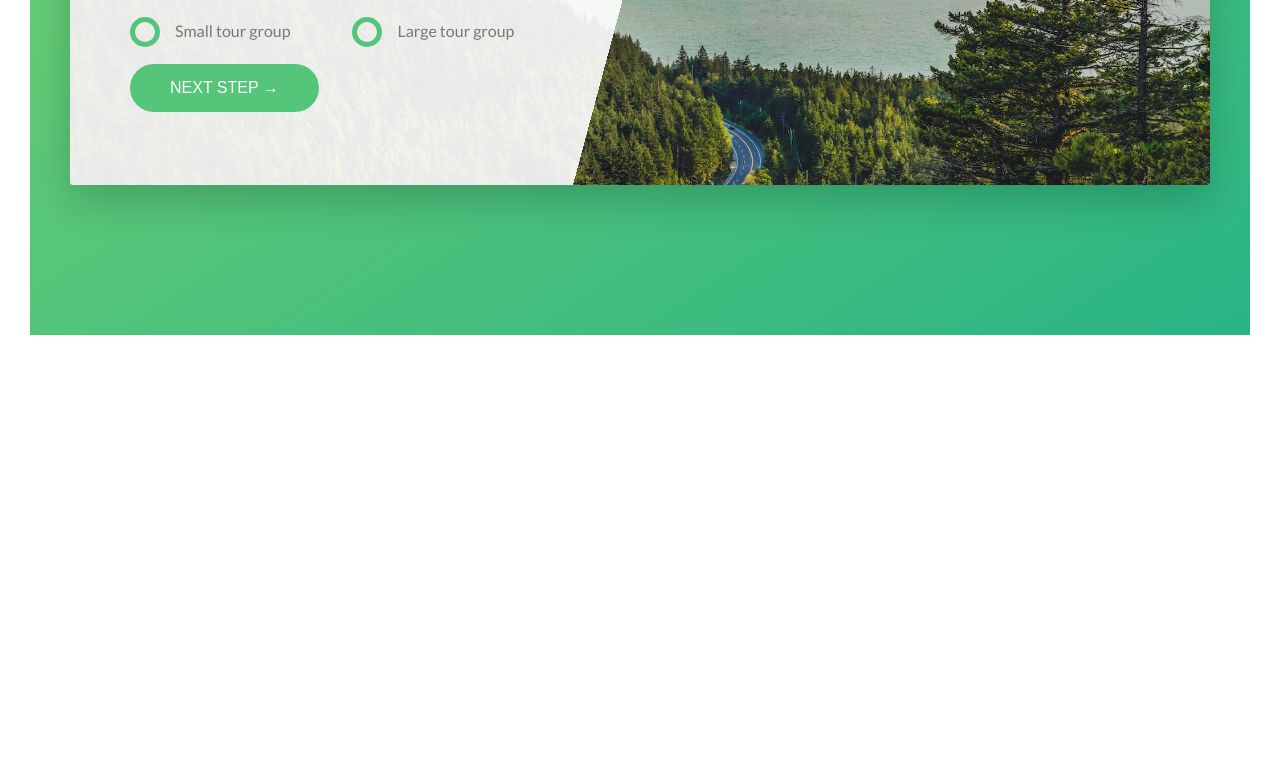
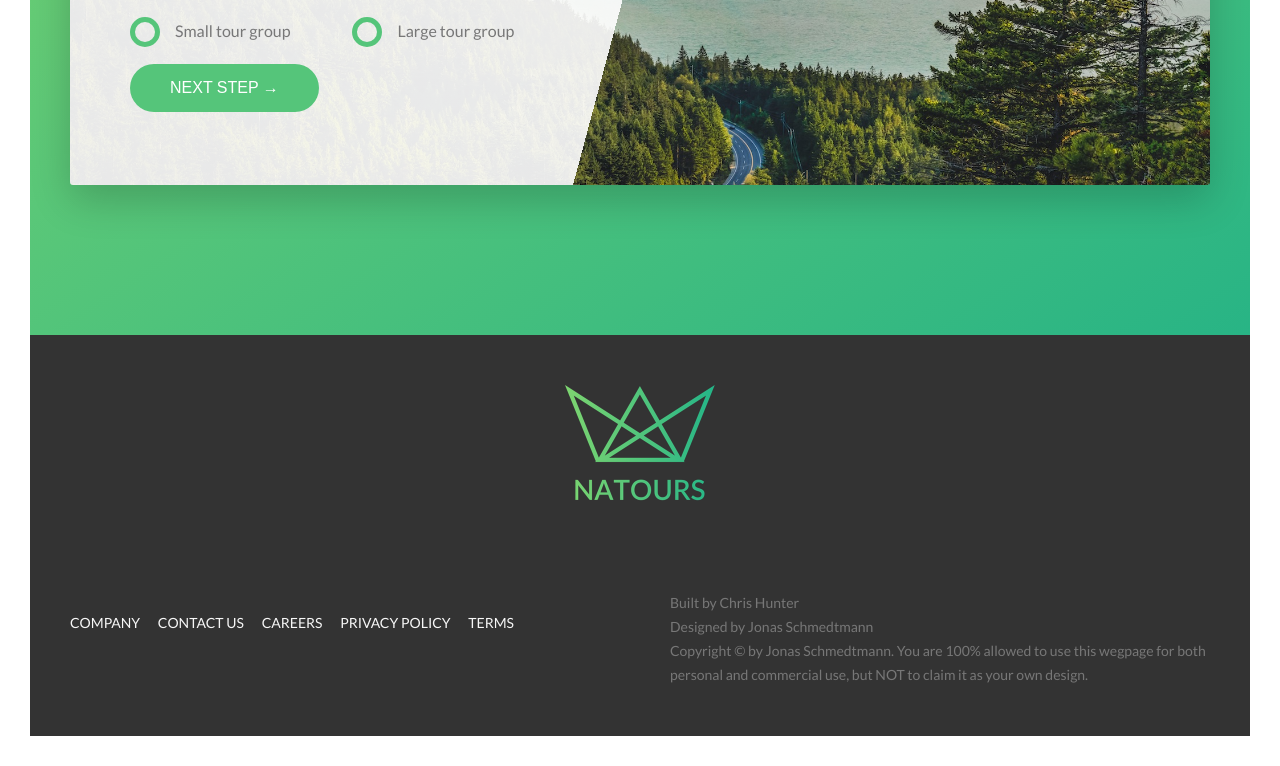
Before and after one commit to chriswhunter89/natour, a website: page index.html in a window 1280 px wide. Shown: the part 5087-5853 px from the top of the page. Before the commit the page ends 5452 px from the top, so only its background shows below. Drawn offline with Linux system fonts and the light colour scheme.

Commit message:
footer completed

```diff
--- a/index.html
+++ b/index.html
@@ -311,6 +311,33 @@
           </div>
         </section>
       </main>
+
+      <footer class="footer">
+        <div class="footer__logo-box">
+          <img src="img/logo-green-2x.png" class="footer__logo" alt="footer logo" />
+        </div>
+        <div class="row">
+          <div class="col-1-of-2">
+            <div class="footer__navigation">
+              <ul class="footer__list">
+                <li class="footer__item"><a href="#" class="footer__link">Company</a></li>
+                <li class="footer__item"><a href="#" class="footer__link">Contact Us</a></li>
+                <li class="footer__item"><a href="#" class="footer__link">Careers</a></li>
+                <li class="footer__item"><a href="#" class="footer__link">Privacy Policy</a></li>
+                <li class="footer__item"><a href="#" class="footer__link">Terms</a></li>
+              </ul>
+            </div>
+          </div>
+          <div class="col-1-of-2">
+            <p class="footer__copyright">Built by <a href="#" class="footer__link"></a>Chris Hunter</p>
+            <p class="footer__copyright">
+              Designed by <a href="#" class="footer__link"></a>Jonas Schmedtmann
+            </p>
+            Copyright &copy; by Jonas Schmedtmann. You are 100% allowed to use this wegpage for both personal
+            and commercial use, but NOT to claim it as your own design.
+          </div>
+        </div>
+      </footer>
     </div>
 
     <!--
--- a/sass/abstracts/_variables.scss
+++ b/sass/abstracts/_variables.scss
@@ -4,6 +4,7 @@ $color-primary-light: #7ed56f;
 $color-primary-dark: #28b485;
 $color-grey-dark: #777;
 $color-grey-dark-2: #999;
+$color-grey-dark-3: #333;
 $color-white: #fff;
 $color-black: #000;
 $color-grey-light-1: #f7f7f7;
--- /dev/null
+++ b/sass/components/_footer.scss
@@ -0,0 +1,50 @@
+.footer {
+  background-color: $color-grey-dark-3;
+  padding: 5rem 0;
+  font-size: 1.4rem;
+
+  &__logo-box {
+    text-align: center;
+    margin-bottom: 8rem;
+  }
+
+  &__logo {
+    width: 15rem;
+    height: auto;
+  }
+
+  &__navigation {
+    border-top-left-radius: 1px solid $color-grey-dark;
+    padding-top: 2rem;
+    display: inline-block;
+  }
+
+  &__list {
+    list-style: none;
+  }
+
+  &__item {
+    display: inline-block;
+
+    &:not(:last-child) {
+      margin-right: 1.5rem;
+    }
+  }
+
+  &__link {
+    &:link,
+    &:visited {
+      color: $color-grey-light-1;
+      background-color: $color-grey-dark-3;
+      text-decoration: none;
+      text-transform: uppercase;
+      display: inline-block;
+    }
+
+    &:hover,
+    &:active {
+      color: $color-primary;
+      transform: rotate(5deg) scale(1.2);
+    }
+  }
+}
--- a/sass/main.scss
+++ b/sass/main.scss
@@ -13,6 +13,7 @@
 @import "components/composition";
 @import "components/feature-box";
 @import "components/form";
+@import "components/footer";
 @import "components/story";
 
 @import "layout/header";
```
Also changed, not shown: css/style.css.
